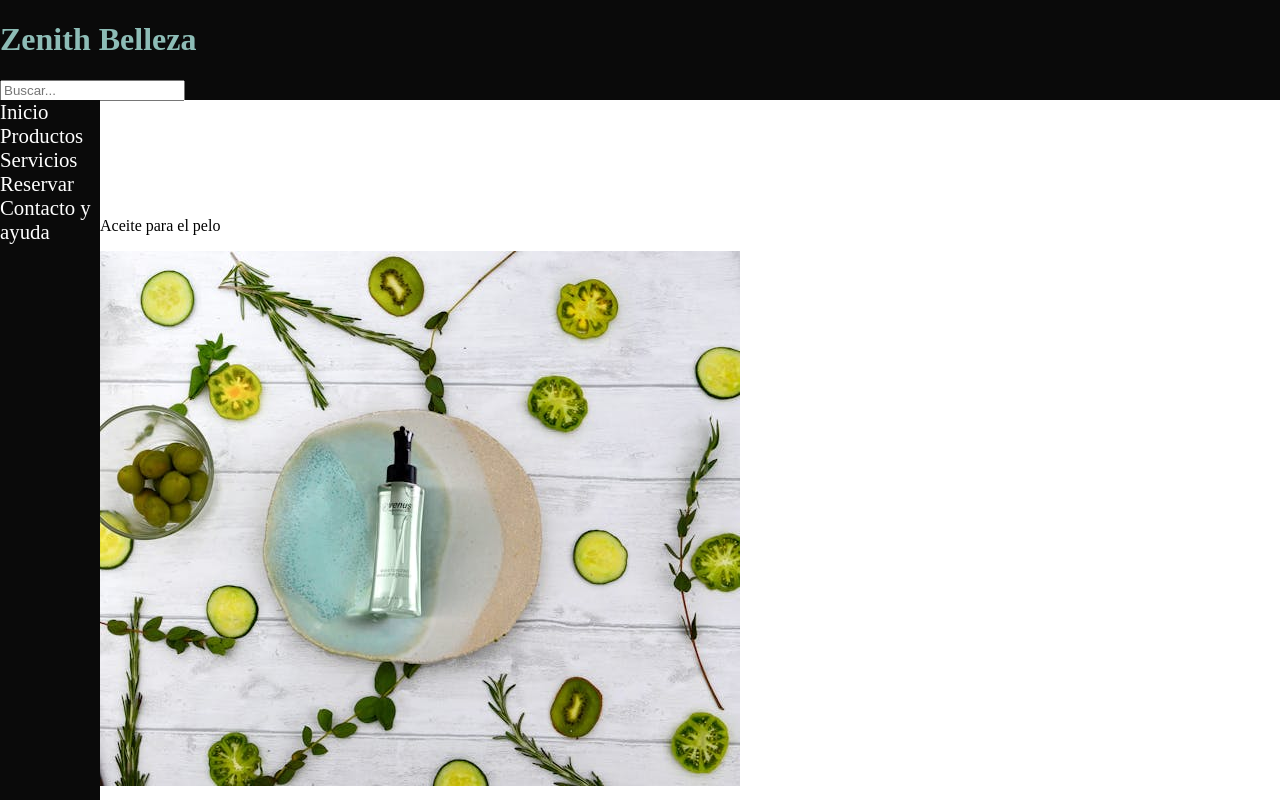
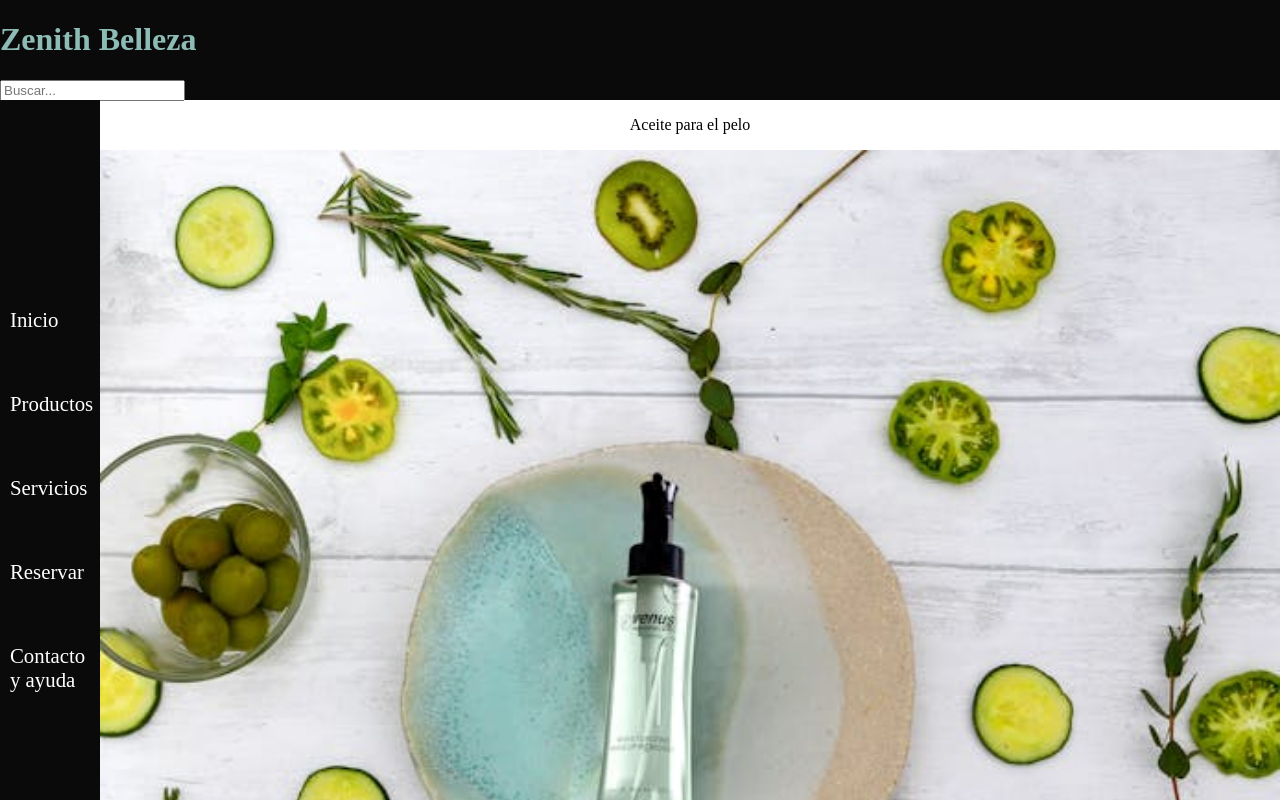
Before and after one commit to leticode/zenith-belleza, a plain HTML site: page pages/productos.html in a window 1280 px wide. Shown: the top 800 px of the page. Drawn offline with Linux system fonts and the light colour scheme.

Commit message:
modifique algunas cosas de html y css

```diff
--- a/css/styles.css
+++ b/css/styles.css
@@ -30,6 +30,14 @@ body, html{
 
 }
 
+.header-busqueda input{
+
+}
+
+.header-busqueda input:focus{
+    outline:none;
+}
+
 .nav{
     height: 100%;
     width: 100px;
@@ -38,20 +46,31 @@ body, html{
     top: 100px;
     left: 0;
     background-color: #0A0A0A;
+    display: flex;
+    flex-direction: column;
+    justify-content: center;
 }
 
 .nav a{
+    position: relative;
     color: #fff;
+    padding: 1.875rem .625rem;
     font-size: 1.3rem;
     text-decoration: none;
 }
 
 .nav a::after{
-
+    content: "";
+    position: absolute;
+    background-color: #8dbcb6;
+    height: 3px;
+    width: 0;
+    left: 10px;
+    bottom: 20px;
+    transition: 0.3s;
 }
-
-.nav a::after:hover{
-
+nav a:hover::after{
+    width: 80%;
 }
 
 .contenedor-general{
@@ -116,6 +135,7 @@ label{
 }
 
 .redes-sociales{
+
 }
 
 .facebook{
@@ -141,7 +161,7 @@ label{
 }
 
 .imagen-index img{
-
+    width: 100%;
 }
 
 .contenido-index{
@@ -165,19 +185,25 @@ label{
 /* CSS PRODUCTOS */
 
 .contenedor-productos{
+    width: 100%;
     position: relative;
 }
 
 .productos{
-
+    columns: 3 100%;
 }
 
-.productos img{
-
+.productos img {
+    width: 100%;
+    height: auto;
+    display: block;
+    margin-bottom: 1.25rem;
 }
 
 .contenido-productos{
-
+    position: relative;
+    width: 100%;
+    height: 100%;
 }
 
 .opacidad{
@@ -190,7 +216,7 @@ label{
 }
 
 .parrafo{
-
+    text-align: center;
 }
 
 
--- a/pages/productos.html
+++ b/pages/productos.html
@@ -16,15 +16,16 @@
                 <input type="text" placeholder="Buscar...">
             </div>
         </div>
+    </header>
 
     <nav class="nav">
-            <div class="contenedor-nav">
+
         <a href="../index.html">Inicio</a>
         <a href="./productos.html">Productos</a>
         <a href="./servicios.html">Servicios</a>
         <a href="./reservar.html">Reservar</a>
         <a href="./contacto-ayuda.html">Contacto y ayuda</a>
-            </div>
+
     </nav>
 
     <div class="contenedor-general">
@@ -40,12 +41,13 @@
                 </div>
 
                 <div class="contenido-productos">
-
                     <div class="opacidad"></div>
                     <div class="contenedor-parrafo">
                         <p class="parrafo">Serum kit</p>
                     </div>
                     <img src="../img/imagen-dos.jpg" alt="serum kit">
+                </div>
+
 
                 <div class="contenido-productos">
                     <div class="opacidad"></div>
@@ -54,6 +56,7 @@
                     </div>
                     <img src="../img/imagen-tres.jpg" alt="serum antioxidante">
                 </div>
+
 
                 <div class="contenido-productos">
                     <div class="opacidad"></div>
@@ -105,7 +108,6 @@
 
             </div>
         </div>
-            </div>
 
 
         <footer class="footer">
```
Lines whose indentation alone changed are shown as unchanged.
